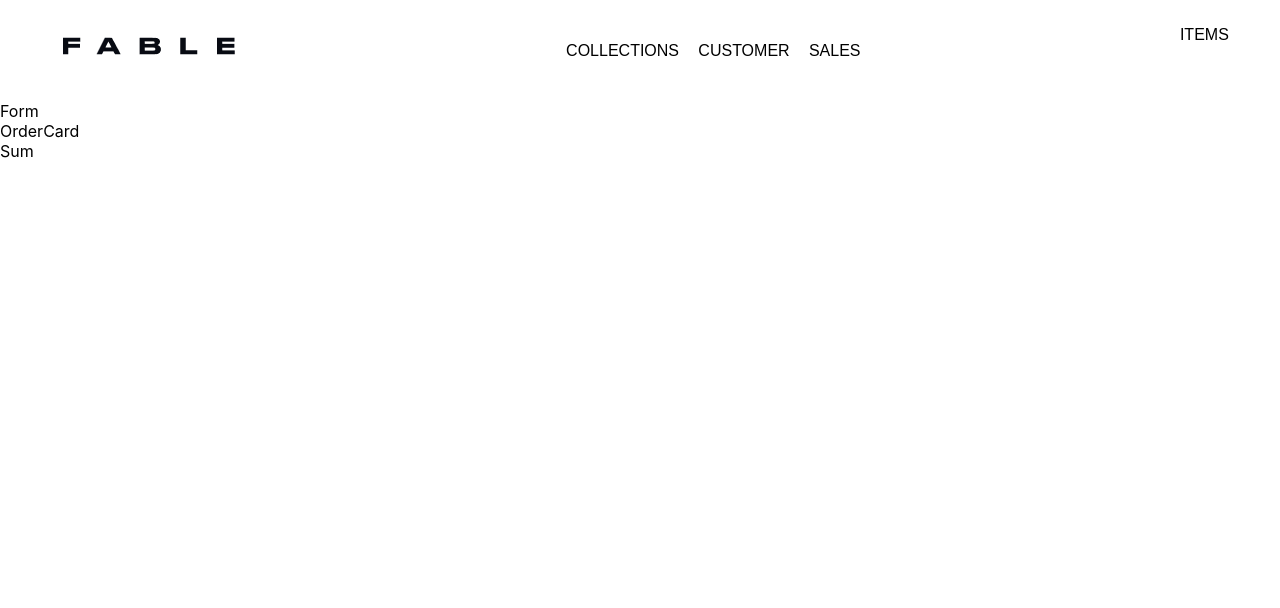
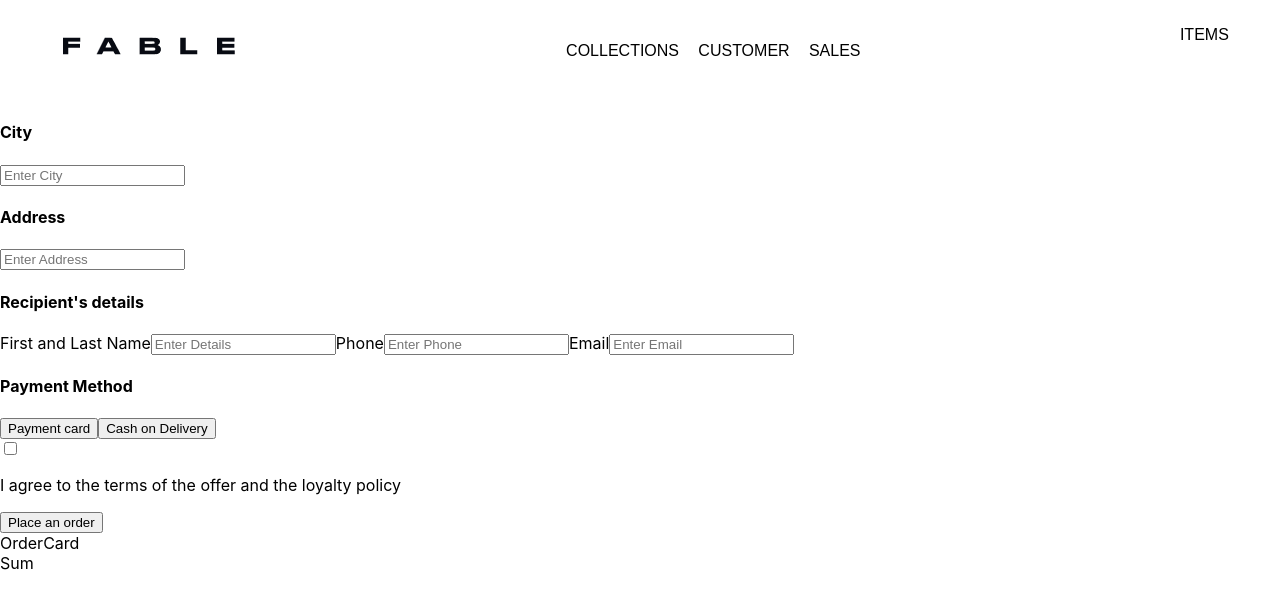
Before and after one commit to alison2686/fashion-app, a React (Create React App) app: page /cart in a window 1280 px wide. Shown: the top 608 px of the page. Built offline with nearby package versions, Linux system fonts and the light colour scheme; a web font is replaced by a local one.

Commit message:
add order Form

```diff
--- a/src/Components/Form/Form.js
+++ b/src/Components/Form/Form.js
@@ -2,7 +2,45 @@ import React from 'react'
 
 const Form = () => {
   return (
-    <div>Form</div>
+    <div>
+      <form>
+        <div>
+          <h4>City</h4>
+          <input placeholder='Enter City'/>
+          <h4>Address</h4>
+          <input placeholder='Enter Address'/>
+        </div>
+
+
+        <div>
+          <h4>Recipient's details</h4>
+          <label>First and Last Name</label>
+          <input placeholder='Enter Details'/>
+          <label>Phone</label>
+          <input placeholder='Enter Phone'/>
+          <label>Email</label>
+          <input placeholder='Enter Email'/>
+        </div>
+
+        <div>
+          <h4>Payment Method</h4>
+
+          <button>Payment card</button>
+          <button>Cash on Delivery</button>
+
+        </div>
+
+        <div>
+          <input type='checkbox'/>
+          <p>I agree to the terms of the offer and the loyalty policy</p>
+        </div>
+
+        <div>
+          <button>Place an order</button>
+        </div>
+
+      </form>
+    </div>
   )
 }
 
--- a/src/Pages/Cart.js
+++ b/src/Pages/Cart.js
@@ -2,6 +2,7 @@ import React from 'react'
 import Form from '../Components/Form/Form'
 import OrderCard from '../Components/OrderCard/OrderCard'
 import Sum from '../Components/Sum/Sum'
+import '../Styles/Cart.css'
 
 const Cart = () => {
   return (
```
Also changed, not shown: src/Styles/Cart.css (added).
